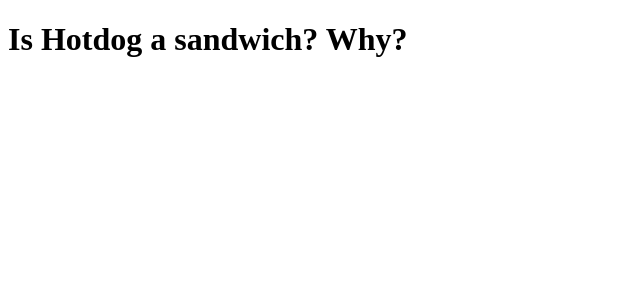
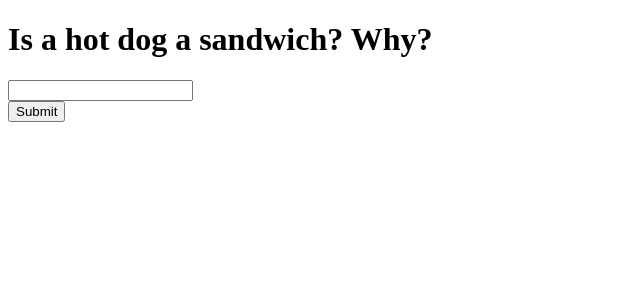
Before and after one commit to denisegiubilei/live-answers-frontend-react, a React (Create React App) app: page / in a window 1280 px wide. Shown: the top 300 px of the page, without its empty margins (0-640 px from the left). Built offline with nearby package versions, Linux system fonts and the light colour scheme.

Commit message:
feat: create Header and AnswerForm components and add to HomePage

```diff
--- a/public/index.html
+++ b/public/index.html
@@ -2,42 +2,16 @@
 <html lang="en">
   <head>
     <meta charset="utf-8" />
-    <link rel="icon" href="%PUBLIC_URL%/favicon.ico" />
     <meta name="viewport" content="width=device-width, initial-scale=1" />
     <meta name="theme-color" content="#000000" />
     <meta
       name="description"
       content="Web site created using create-react-app"
     />
-    <link rel="apple-touch-icon" href="%PUBLIC_URL%/logo192.png" />
-    <!--
-      manifest.json provides metadata used when your web app is installed on a
-      user's mobile device or desktop. See https://developers.google.com/web/fundamentals/web-app-manifest/
-    -->
-    <link rel="manifest" href="%PUBLIC_URL%/manifest.json" />
-    <!--
-      Notice the use of %PUBLIC_URL% in the tags above.
-      It will be replaced with the URL of the `public` folder during the build.
-      Only files inside the `public` folder can be referenced from the HTML.
-
-      Unlike "/favicon.ico" or "favicon.ico", "%PUBLIC_URL%/favicon.ico" will
-      work correctly both with client-side routing and a non-root public URL.
-      Learn how to configure a non-root public URL by running `npm run build`.
-    -->
-    <title>React App</title>
+    <title>Live Answers</title>
   </head>
   <body>
     <noscript>You need to enable JavaScript to run this app.</noscript>
     <div id="root"></div>
-    <!--
-      This HTML file is a template.
-      If you open it directly in the browser, you will see an empty page.
-
-      You can add webfonts, meta tags, or analytics to this file.
-      The build step will place the bundled scripts into the <body> tag.
-
-      To begin the development, run `npm start` or `yarn start`.
-      To create a production bundle, use `npm run build` or `yarn build`.
-    -->
   </body>
 </html>
--- /dev/null
+++ b/src/components/AnswerForm/AnswerForm.tsx
@@ -0,0 +1,20 @@
+import { useState } from 'react';
+
+const AnswerForm = () => {
+  const [text, setText] = useState("");
+
+  return (
+    <section>
+      <form>
+        <div>
+          <input type="text" name="text" value={text} onChange={(e) => setText(e.target.value)} />
+        </div>
+        <button type="submit">
+          Submit
+        </button>
+      </form>
+    </section>
+  );
+};
+
+export { AnswerForm };
--- /dev/null
+++ b/src/components/Header/Header.tsx
@@ -0,0 +1,11 @@
+interface HeaderProps {
+  title: string;
+}
+
+const Header = ({ title }: HeaderProps) => (
+  <header >
+    <h1>{title}</h1>
+  </header>
+);
+
+export { Header };
--- a/src/pages/Home/HomePage.tsx
+++ b/src/pages/Home/HomePage.tsx
@@ -1,5 +1,13 @@
+import { AnswerForm } from "../../components/AnswerForm/AnswerForm";
+import { Header } from "../../components/Header/Header";
+
 const HomePage = () => {
-  return <h1>Is Hotdog a sandwich? Why?</h1>;
+  return (
+    <>
+      <Header title="Is a hot dog a sandwich? Why?" />
+      <AnswerForm />
+    </>
+  );
 };
 
 export default HomePage;
```
